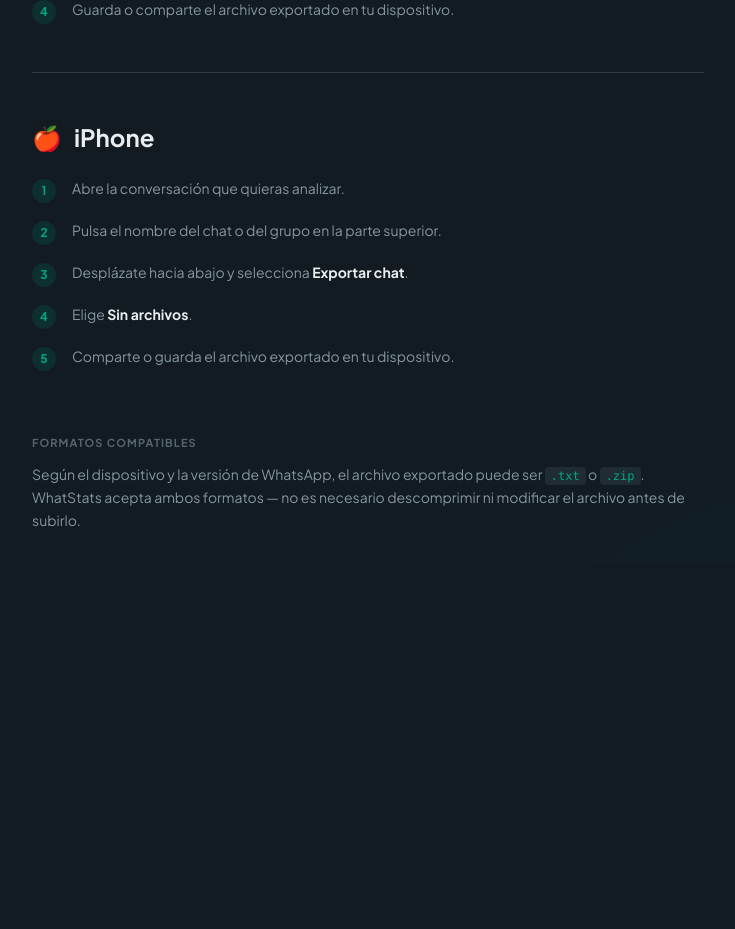
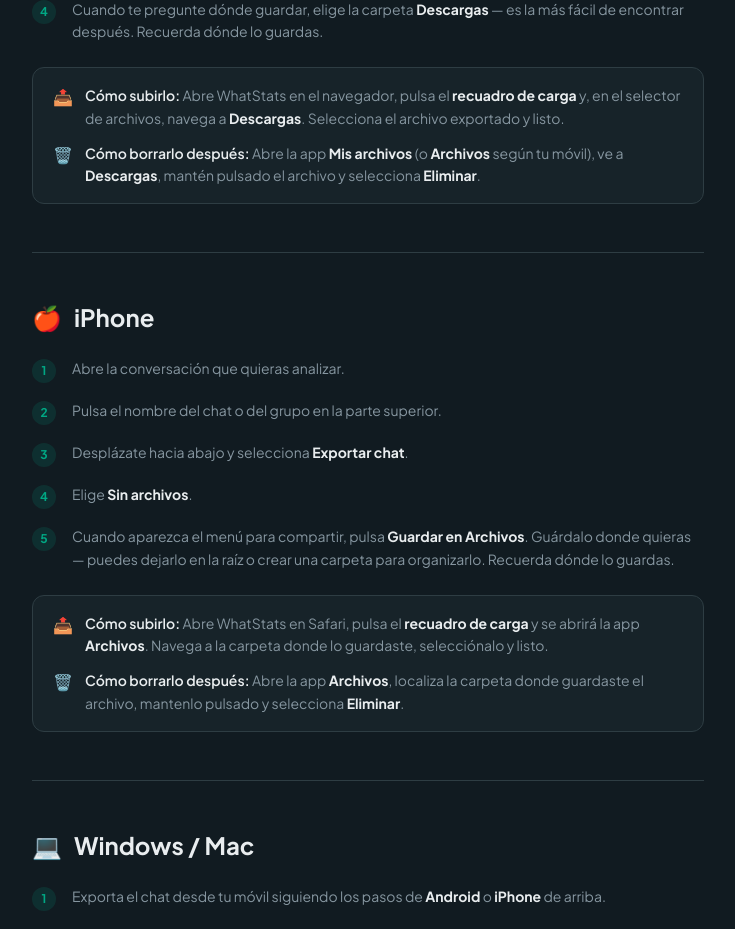
Before and after one commit to Pablomg02/WhatStats, a React (Vite) app: page /how-to-export in a window 1280 px wide. Shown: the part 550-1479 px from the top of the page, without its empty margins (272-1007 px from the left). Before the commit the page ends 1113 px from the top, so only its background shows below. Built offline with nearby package versions, Linux system fonts and the light colour scheme.

Commit message:
feat: enhance HowToExport and Landing pages with additional tips and privacy information

```diff
--- a/src/ui/pages/HowToExport.tsx
+++ b/src/ui/pages/HowToExport.tsx
@@ -44,8 +44,16 @@
               'Abre la conversación que quieras analizar.',
               <span>Pulsa el icono de menú (⋮) y selecciona <strong className="text-ws-text">Más</strong> → <strong className="text-ws-text">Exportar chat</strong>.</span>,
               <span>Elige <strong className="text-ws-text">Sin archivos multimedia</strong>.</span>,
-              'Guarda o comparte el archivo exportado en tu dispositivo.',
+              <span>Cuando te pregunte dónde guardar, elige la carpeta <strong className="text-ws-text">Descargas</strong> — es la más fácil de encontrar después. Recuerda dónde lo guardas.</span>,
             ]} />
+            <TipBox>
+              <Tip icon="📤" label="Cómo subirlo">
+                Abre WhatStats en el navegador, pulsa el <strong className="text-ws-text">recuadro de carga</strong> y, en el selector de archivos, navega a <strong className="text-ws-text">Descargas</strong>. Selecciona el archivo exportado y listo.
+              </Tip>
+              <Tip icon="🗑️" label="Cómo borrarlo después">
+                Abre la app <strong className="text-ws-text">Mis archivos</strong> (o <strong className="text-ws-text">Archivos</strong> según tu móvil), ve a <strong className="text-ws-text">Descargas</strong>, mantén pulsado el archivo y selecciona <strong className="text-ws-text">Eliminar</strong>.
+              </Tip>
+            </TipBox>
           </div>
 
           <div className="h-px bg-ws-border" />
@@ -60,7 +68,29 @@
               'Pulsa el nombre del chat o del grupo en la parte superior.',
               <span>Desplázate hacia abajo y selecciona <strong className="text-ws-text">Exportar chat</strong>.</span>,
               <span>Elige <strong className="text-ws-text">Sin archivos</strong>.</span>,
-              'Comparte o guarda el archivo exportado en tu dispositivo.',
+              <span>Cuando aparezca el menú para compartir, pulsa <strong className="text-ws-text">Guardar en Archivos</strong>. Guárdalo donde quieras — puedes dejarlo en la raíz o crear una carpeta para organizarlo. Recuerda dónde lo guardas.</span>,
+            ]} />
+            <TipBox>
+              <Tip icon="📤" label="Cómo subirlo">
+                Abre WhatStats en Safari, pulsa el <strong className="text-ws-text">recuadro de carga</strong> y se abrirá la app <strong className="text-ws-text">Archivos</strong>. Navega a la carpeta donde lo guardaste, selecciónalo y listo.
+              </Tip>
+              <Tip icon="🗑️" label="Cómo borrarlo después">
+                Abre la app <strong className="text-ws-text">Archivos</strong>, localiza la carpeta donde guardaste el archivo, mantenlo pulsado y selecciona <strong className="text-ws-text">Eliminar</strong>.
+              </Tip>
+            </TipBox>
+          </div>
+
+          <div className="h-px bg-ws-border" />
+
+          <div className="flex flex-col gap-6">
+            <div className="flex items-center gap-3">
+              <span className="text-2xl">💻</span>
+              <h2 className="text-2xl font-bold text-ws-text">Windows / Mac</h2>
+            </div>
+            <Steps steps={[
+              <span>Exporta el chat desde tu móvil siguiendo los pasos de <strong className="text-ws-text">Android</strong> o <strong className="text-ws-text">iPhone</strong> de arriba.</span>,
+              <span>Pasa el archivo al ordenador por cualquier método fiable: un <strong className="text-ws-text">chat personal de WhatsApp</strong> (envíatelo a ti mismo), <strong className="text-ws-text">correo electrónico</strong>, <strong className="text-ws-text">Google Drive</strong>, <strong className="text-ws-text">iCloud</strong> u otro servicio similar.</span>,
+              <span>Descarga el archivo en el ordenador y súbelo a WhatStats pulsando el <strong className="text-ws-text">recuadro de carga</strong>, como harías con cualquier otro archivo.</span>,
             ]} />
           </div>
 
@@ -100,3 +130,23 @@
     </ol>
   );
 }
+
+function TipBox({ children }: { children: ReactNode }) {
+  return (
+    <div className="flex flex-col gap-3 rounded-xl border border-ws-border bg-ws-surface/50 px-5 py-4">
+      {children}
+    </div>
+  );
+}
+
+function Tip({ icon, label, children }: { icon: string; label: string; children: ReactNode }) {
+  return (
+    <div className="flex gap-3">
+      <span className="text-base leading-relaxed flex-shrink-0">{icon}</span>
+      <p className="text-sm text-ws-muted leading-relaxed">
+        <span className="font-semibold text-ws-text">{label}: </span>
+        {children}
+      </p>
+    </div>
+  );
+}
--- a/src/ui/pages/Landing.tsx
+++ b/src/ui/pages/Landing.tsx
@@ -40,12 +40,6 @@
 
         {/* Hero */}
         <section className="flex flex-col items-center text-center pt-4 sm:pt-10">
-          {/* Badge análisis local */}
-          <div className="inline-flex items-center gap-2 mb-6 px-4 py-1.5 rounded-full border border-ws-green/30 bg-ws-card text-xs font-semibold text-ws-green tracking-wide">
-            <span className="w-1.5 h-1.5 rounded-full bg-ws-green-bright animate-pulse" />
-            Análisis 100% local · Sin servidores · Sin cookies
-          </div>
-
           {/* Título principal */}
           <h1
             className="text-6xl sm:text-7xl lg:text-8xl font-extrabold tracking-tight leading-none pb-2"
@@ -66,8 +60,8 @@
 
           {/* Descripción */}
           <p className="mt-3 max-w-md text-sm sm:text-base text-ws-muted leading-relaxed">
-            Patrones ocultos, rankings, actividad y mucho más de tus chats de WhatsApp —
-            de forma completamente privada.
+            Patrones, estadísticas y mucho más de tu chat de WhatsApp,{' '}
+            <span className="font-semibold text-ws-green">privado y local</span>.
           </p>
         </section>
 
@@ -98,8 +92,23 @@
             ))}
           </div>
 
-          <p className="text-center text-[11px] text-ws-muted/50 max-w-sm mx-auto">
-            Consejo: borra el archivo exportado cuando termines si quieres eliminar cualquier rastro local del chat.
+          <p className="text-center text-sm text-ws-green/80 max-w-lg mx-auto leading-relaxed">
+            ✈️ <span className="font-semibold">¿No confías en la página?</span>{' '}
+            Activa el modo avión y analiza tu chat sin conexión. No necesitas desactivarlo en ningún momento.
+          </p>
+
+          <p className="text-center text-xs text-ws-muted/50 max-w-sm mx-auto">
+            ¿Quieres saber más sobre cómo garantizamos tu privacidad?{' '}
+            <a
+              href="#privacidad"
+              className="text-ws-green hover:underline font-medium"
+              onClick={(e) => {
+                e.preventDefault();
+                document.getElementById('privacidad')?.scrollIntoView({ behavior: 'smooth' });
+              }}
+            >
+              Haz click aquí
+            </a>
           </p>
         </section>
       </div>
```
